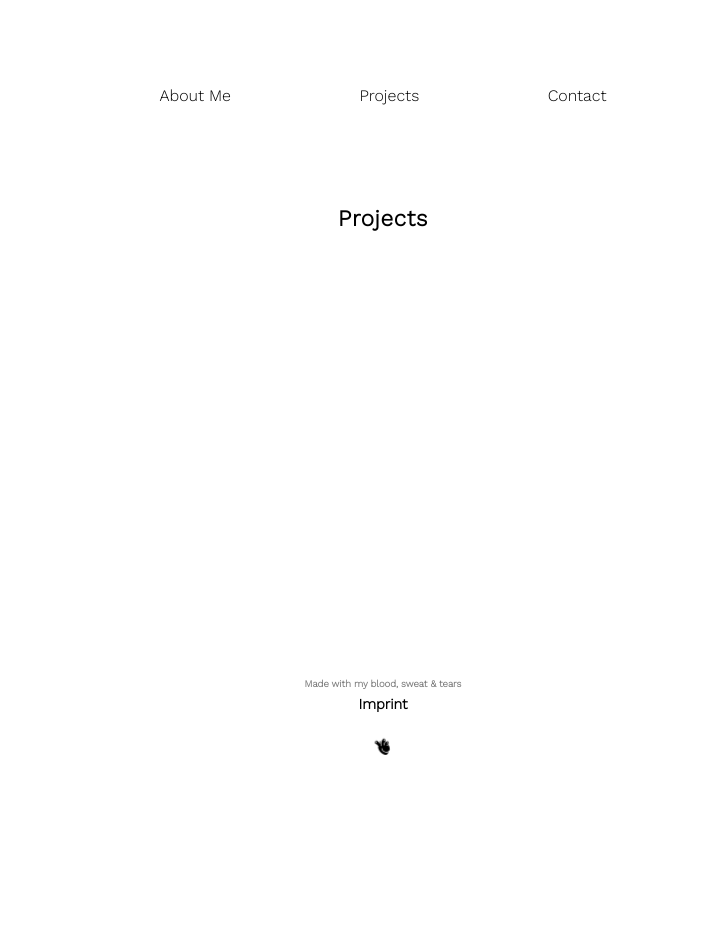
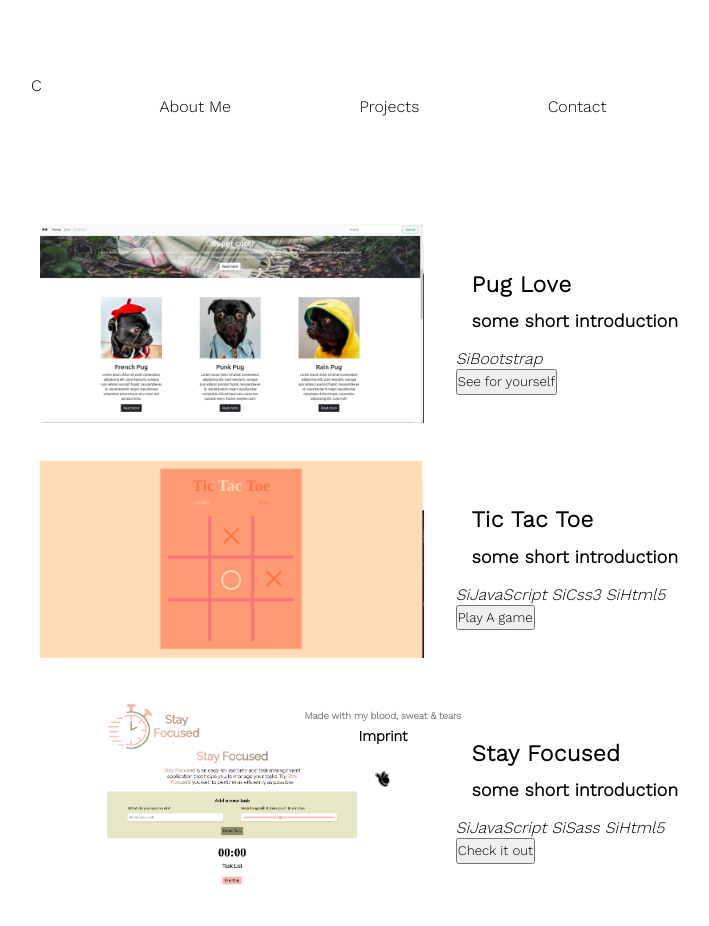
Before and after one commit to cathacz/portfolio, a React (Create React App) app: page /projects in a window 1280 px wide. Shown: the top 926 px of the page, without its empty margins (257-966 px from the left). Before the commit the page ends 800 px from the top, so only its background shows below. Built offline with nearby package versions, Linux system fonts and the light colour scheme.

Commit message:
why is it sooo hot??

```diff
--- a/src/App.js
+++ b/src/App.js
@@ -22,9 +22,8 @@ function App() {
       </header>
       <main>
         <div className="main">
-          {" "}
           <Switch>
-            <Route path="/" exact component={Home} />{" "}
+            <Route path="/" exact component={Home} />
             <Route path="/about" component={AboutMe} />
             <Route path="/skills" component={Skills} />
             <Route
--- a/src/components/Home.js
+++ b/src/components/Home.js
@@ -1,5 +1,5 @@
 const Home = () => {
-  return <h1>Home</h1>;
+  return <h2>Home</h2>;
 };
 
 export default Home;
--- a/src/components/Menu.js
+++ b/src/components/Menu.js
@@ -3,10 +3,11 @@ import { Link } from "react-router-dom";
 const Menu = () => {
   return (
     <nav>
+      {" "}
+      <Link to="/">
+        <li>C</li>
+      </Link>
       <ul>
-        {/* <Link to="/">
-          <li>Home</li>
-        </Link>{" "} */}
         <Link to="/about">
           <li>About Me</li>
         </Link>
--- a/src/components/Projects.js
+++ b/src/components/Projects.js
@@ -1,9 +1,53 @@
-const Projects = () => {
+import React from "react";
+import { Link } from "react-router-dom";
+import {
+  SiCss3,
+  SiHtml5,
+  SiBootstrap,
+  SiReact,
+  SiSass,
+  SiJavascript,
+  SiGithub,
+  SiGit,
+} from "react-icons/si";
+
+const Projects = ({ data }) => {
+  const items = data.map((item) => {
+    const { id, title, text, language, img, alt, link, buttonText } = item;
+    return (
+      <li key={id} className="project">
+        <Link to={`/products/${id}`} />
+        <div>
+          <img src={`${process.env.PUBLIC_URL}/${img}`} alt={alt} />
+          {/* data[0].png */}
+        </div>
+        <div className="leftSide">
+          <h2>{title}</h2>
+          <h3>{text}</h3>
+          <p>
+            {language.map((lang, i) => (
+              <i key={i}>{lang}&nbsp;</i>
+            ))}
+            {/* <div className="toolTip">
+              <{language} />
+
+              <span className="tTtext">React</span>
+            </div>  */}
+          </p>
+          <button>
+            <a target="blank" href={link}>
+              {buttonText}
+            </a>
+          </button>
+        </div>
+      </li>
+    );
+  });
+
   return (
-    <div>
-      <h2>Projects</h2>
-    </div>
+    <React.Fragment>
+      <ul>{items}</ul>
+    </React.Fragment>
   );
 };
-
 export default Projects;
--- a/src/data.json
+++ b/src/data.json
@@ -3,33 +3,41 @@
     "id": 0,
     "title": "Pug Love",
     "text": "some short introduction",
-    "language": ["bootstrap"],
+    "language": ["SiBootstrap"],
     "link": "https://cathacz.github.io/bootstrapTryOut/",
-    "img": "../public/img/pugLove.png"
+    "img": "./img/pugLove.png",
+    "alt": "Project Layout",
+    "buttonText": "See for yourself"
   },
   {
     "id": 1,
     "title": "Tic Tac Toe",
     "text": "some short introduction",
-    "language": ["JavaScript", "CSS", "HTML"],
+    "language": ["SiJavaScript", "SiCss3", "SiHtml5"],
     "link": "https://cathacz.github.io/letsPlayAGame/",
-    "img": "../public/img/ticTacToe.png"
+    "img": "./img/ticTacToe.png",
+    "alt": "Project Layout",
+    "buttonText": "Play A game"
   },
   {
     "id": 2,
     "title": "Stay Focused",
     "text": "some short introduction",
-    "language": ["JavaScript", "Sass", "HTML"],
+    "language": ["SiJavaScript", "SiSass", "SiHtml5"],
     "link": "https://cathacz.github.io/stayFocused/",
-    "img": "../public/img/stayFocused.png"
+    "img": "./img/stayFocused.png",
+    "alt": "Project Layout",
+    "buttonText": "Check it out"
   },
 
   {
     "id": 3,
     "title": "Get your $hit done",
     "text": "some short introduction",
-    "language": ["React", "Sass"],
-    "link": "cathacz.github.io/getyourshitdone/",
-    "img": "../public/img/stayFocused.png"
+    "language": ["SiReact", "SiSass"],
+    "link": "https://cathacz.github.io/getyourshitdone/",
+    "img": "./img/getYourShitDone.png",
+    "alt": "Project Layout",
+    "buttonText": "Wanna try?"
   }
 ]
--- a/src/scss/layouts/_footer.scss
+++ b/src/scss/layouts/_footer.scss
@@ -1,6 +1,6 @@
 footer {
   @include flex-box;
-  position: absolute;
+  position: sticky;
   bottom: 0.5rem;
   width: 100vw;
   margin: 3rem auto 2rem auto;
--- a/src/scss/layouts/_main-part.scss
+++ b/src/scss/layouts/_main-part.scss
@@ -67,3 +67,13 @@ h6 {
     animation: cookie 4s infinite;
   }
 }
+.project {
+  @include flex-row;
+  margin: 2rem;
+  img {
+    width: 30vw;
+  }
+  .leftSide {
+    margin: 2rem;
+  }
+}
```
Also changed, not shown: public/img/getYourShitDone.png (added).
